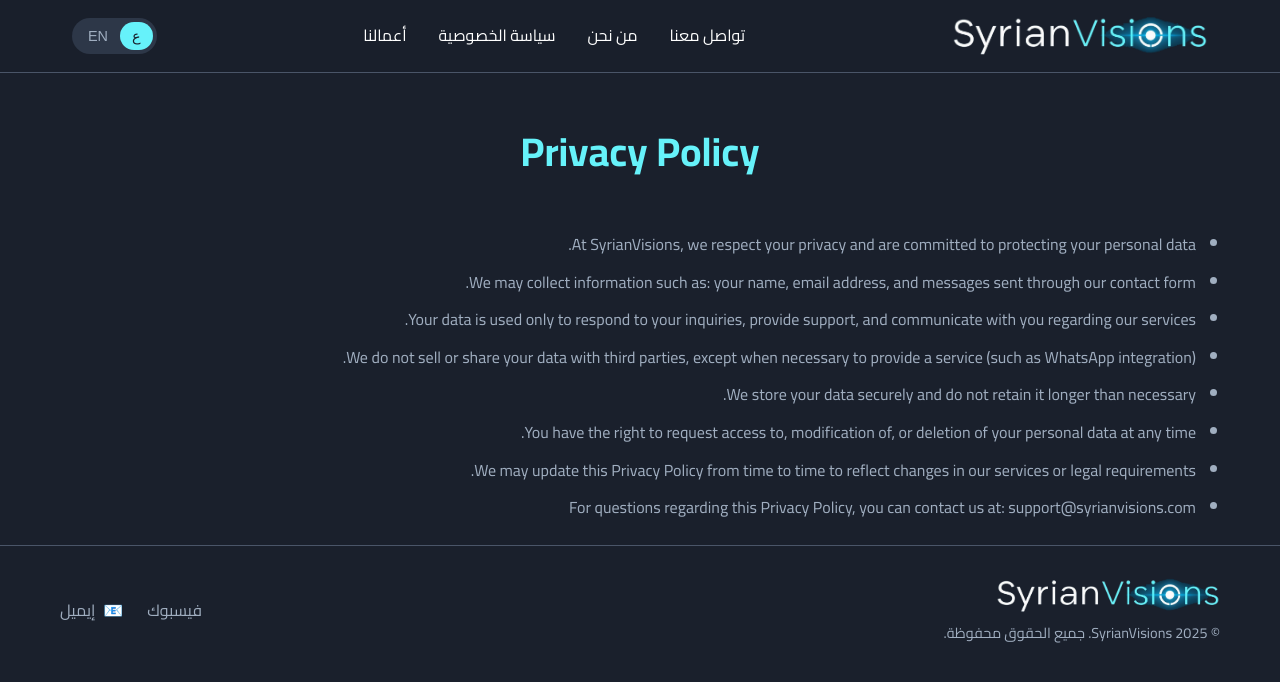
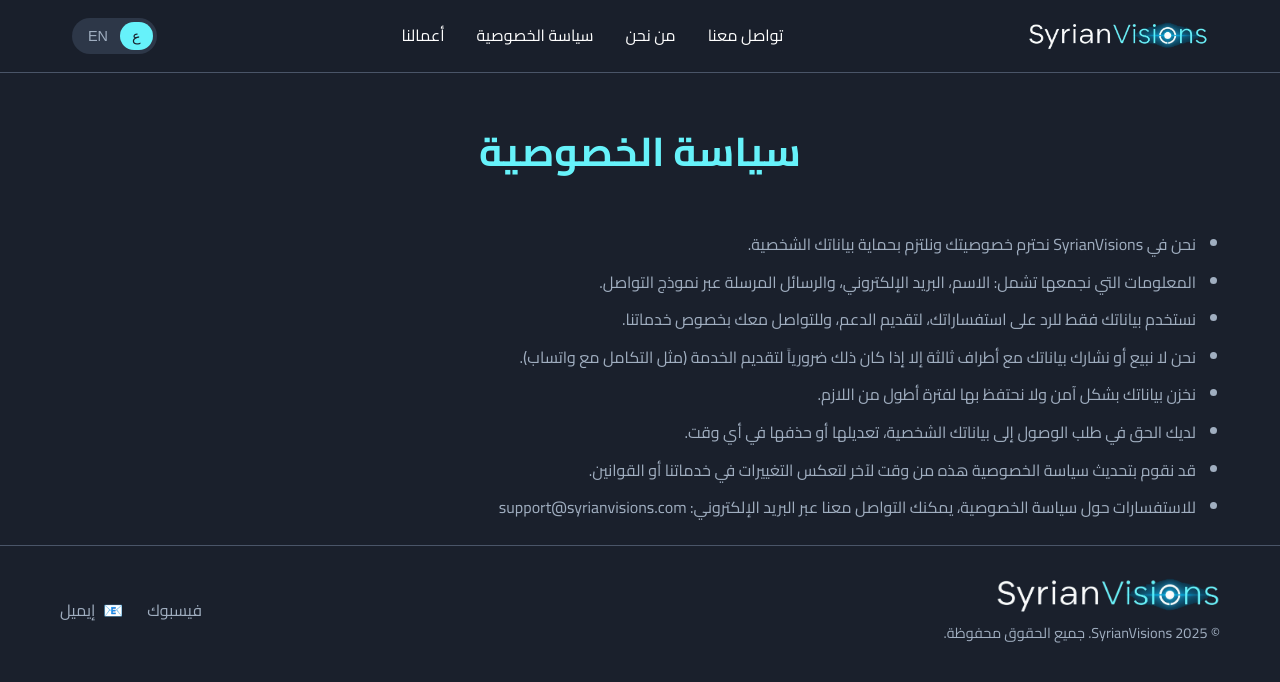
Before and after one commit to Abode1919/SyrianVisions, a plain HTML site: page PrivacyPolicy.html in a window 1280 px wide. Drawn offline with Linux system fonts and the light colour scheme.

Commit message:
Oppdatering

```diff
--- a/PrivacyPolicy.html
+++ b/PrivacyPolicy.html
@@ -15,9 +15,9 @@
 <header class="header">
             <nav class="nav">
                 <div class="nav-brand">
-                    <div class="logo">
-                        <img src="logo.png" alt="SyrianVisions" class="logo-image">
-                    </div>
+                  <a href="index.html" class="logo" aria-label="Home">
+                    <img src="logo.png" alt="SyrianVisions" class="logo-image">
+                  </a>
                 </div>
 
                 <ul class="nav-links" id="navLinks">
--- a/script.js
+++ b/script.js
@@ -1,54 +1,72 @@
+
 // Language Toggle Functionality
+document.addEventListener('DOMContentLoaded', () => {
+  const html = document.documentElement;
   const langToggle = document.getElementById('langToggle');
-        const html = document.documentElement;
-        let currentLang = 'ar';
 
-        langToggle.addEventListener('click', () => {
-            currentLang = currentLang === 'ar' ? 'en' : 'ar';
+  // Hent språk frå localStorage eller HTML-attributt
+  let currentLang = localStorage.getItem('lang') || html.getAttribute('lang') || 'ar';
 
-            // Update HTML attributes
-            html.lang = currentLang;
-            html.dir = currentLang === 'ar' ? 'rtl' : 'ltr';
+  function applyLang(lang) {
+    currentLang = lang;
+    html.lang = lang;
+    html.dir  = (lang === 'ar') ? 'rtl' : 'ltr';
 
-            // Update toggle button
-            document.querySelectorAll('.lang-option').forEach(option => {
-                option.classList.toggle('active', option.dataset.lang === currentLang);
+    // Oppdater toggle
+    document.querySelectorAll('.lang-option').forEach(opt => {
+      opt.classList.toggle('active', opt.dataset.lang === lang);
     });
 
-            // Update all text elements
-            document.querySelectorAll('[data-ar][data-en]').forEach(element => {
-                const text = currentLang === 'ar' ? element.dataset.ar : element.dataset.en;
-                if (element.tagName === 'INPUT' || element.tagName === 'TEXTAREA') {
-                    element.placeholder = text;
+    // Oppdater all tekst med data-ar/data-en
+    document.querySelectorAll('[data-ar][data-en]').forEach(el => {
+      const text = (lang === 'ar') ? el.dataset.ar : el.dataset.en;
+      if (!text) return;
+
+      if (el.tagName === 'INPUT' || el.tagName === 'TEXTAREA') {
+        el.placeholder = text;
+      } else if (el.tagName === 'TITLE') {
+        document.title = text; // støtt dynamisk <title>
       } else {
-                    element.textContent = text;
+        el.textContent = text;
       }
     });
+
+    // Lagre valet – gjeld for alle sider
+    localStorage.setItem('lang', lang);
+  }
+
+  // Kjør ved sideinnlasting
+  applyLang(currentLang);
+
+  // Klikk på språk-knappen
+  if (langToggle) {
+    langToggle.addEventListener('click', () => {
+      applyLang(currentLang === 'ar' ? 'en' : 'ar');
     });
+  }
 
-        // Mobile Menu Toggle
+  // Mobile Menu Toggle (robust mot manglande element)
   const mobileMenuBtn = document.getElementById('mobileMenuBtn');
   const navLinks = document.getElementById('navLinks');
-
+  if (mobileMenuBtn && navLinks) {
     mobileMenuBtn.addEventListener('click', () => {
       navLinks.classList.toggle('active');
       mobileMenuBtn.classList.toggle('active');
     });
+  }
 
   // Smooth Scrolling
   document.querySelectorAll('a[href^="#"]').forEach(anchor => {
-            anchor.addEventListener('click', function (e) {
+    anchor.addEventListener('click', (e) => {
+      const target = document.querySelector(anchor.getAttribute('href'));
+      if (!target) return;
       e.preventDefault();
-                const target = document.querySelector(this.getAttribute('href'));
-                if (target) {
-                    target.scrollIntoView({
-                        behavior: 'smooth',
-                        block: 'start'
-                    });
-                    // Close mobile menu if open
+      target.scrollIntoView({ behavior: 'smooth', block: 'start' });
+      if (navLinks && mobileMenuBtn) {
         navLinks.classList.remove('active');
         mobileMenuBtn.classList.remove('active');
       }
+    });
   });
 });
 
--- a/styles.css
+++ b/styles.css
@@ -73,6 +73,25 @@ body {
   display: flex;
   align-items: center;
   height: 40px;
+}
+
+.nav-brand .logo-image {
+  display: block;
+  height: 100%;              /* matchar .logo si høgd */
+  width: auto;               /* bevar proporsjonar */
+  max-width: 180px;          /* tryggleik mot for brei logo */
+  object-fit: contain;
+}
+
+/* Mindre på veldig små skjermar */
+@media (max-width: 480px) {
+  .nav-brand .logo { height: 32px; }
+}
+
+.logo {
+  display: flex;
+  align-items: center;
+  height: 40px; /* kontroller høgda på logo-containeren */
 }
 
 .logo-image {
```
Also changed, not shown: aboutUs.html (+2 -2 lines), index.html (+25 -16 lines), work.html (+2 -2 lines), content-structure-not-css.svg (added). Lines whose indentation alone changed are shown as unchanged.
